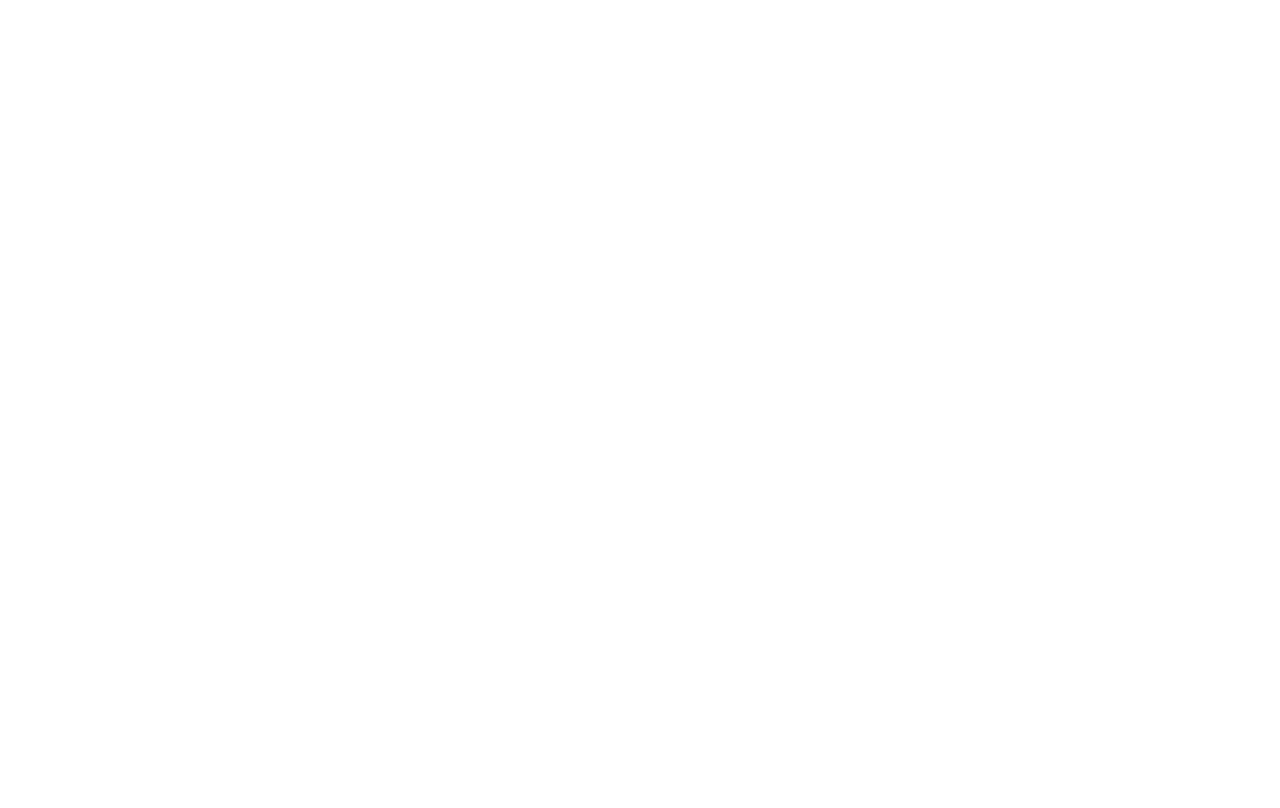
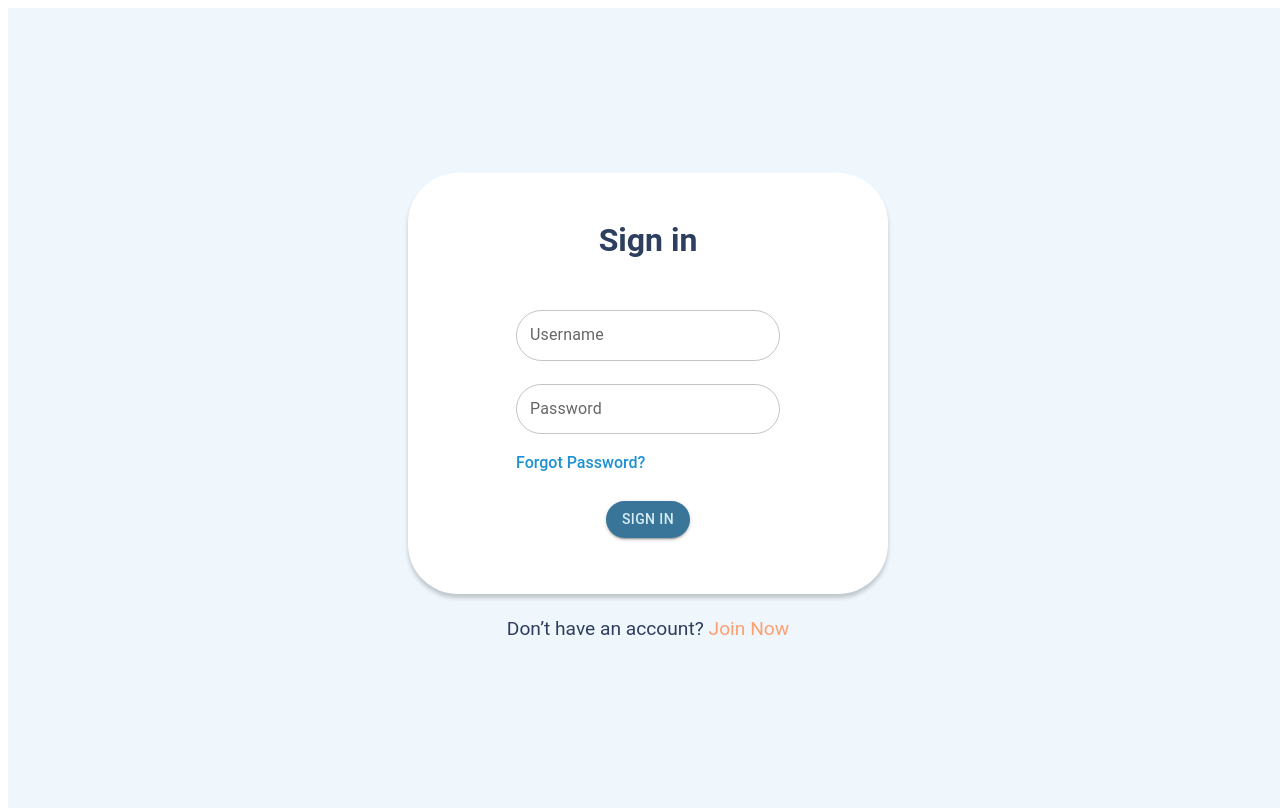
Before and after one commit to 2023Seng371Team7/Hiring-Registration-System, a React (Vite) app in the folder frontend/: page / in a window 1280 px wide. Before the commit this address had no page. Built offline with nearby package versions, Linux system fonts and the light colour scheme.

Commit message:
fix: Added homepage route

```diff
--- a/frontend/src/main.jsx
+++ b/frontend/src/main.jsx
@@ -11,6 +11,7 @@
 
 const Router = () => (
 	<Routes>
+		<Route path={myRoutes.Home} index element={<LoginPage />} />
 		<Route path={myRoutes.LogIn} index element={<LoginPage />} />
 		<Route path={myRoutes.SignUp} index element={<SignUpPage />} />
 		<Route path={myRoutes.JobsListed} index element={<JobListing />} />
```
